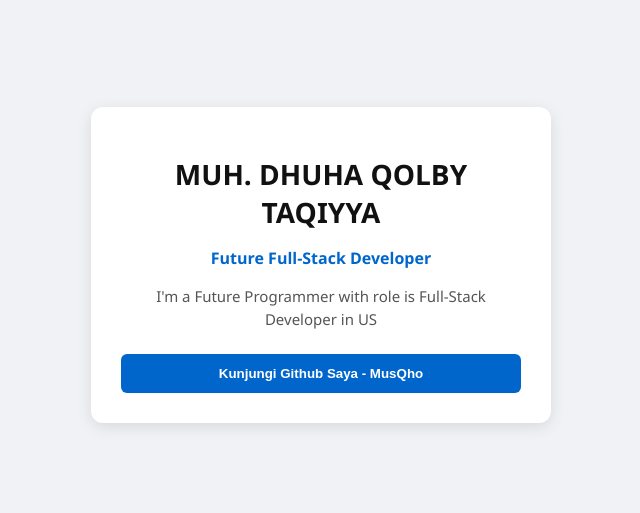
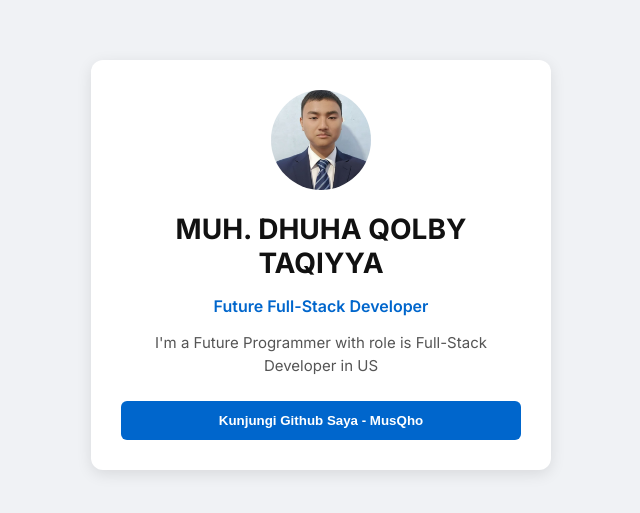
Before and after one commit to MusQho/Belajar-IT-PraKuliah, a plain HTML site: page index.html in a window 1280 px wide. Shown: the part 135-648 px from the top of the page, without its empty margins (319-959 px from the left). Drawn offline with Linux system fonts and the light colour scheme.

Commit message:
memberikan foto profile bulat didalam kartu

```diff
--- a/week-1/Day 2 - card/index.html
+++ b/index.html
@@ -1,13 +1,19 @@
 <!DOCTYPE html>
 <html lang="en">
+
 <head>
     <meta charset="UTF-8">
     <meta name="viewport" content="width=device-width, initial-scale=1.0">
+    <link rel="preconnect" href="https://fonts.googleapis.com">
+    <link rel="preconnect" href="https://fonts.gstatic.com" crossorigin>
+    <link href="https://fonts.googleapis.com/css2?family=Inter:ital,opsz,wght@0,14..32,100..900;1,14..32,100..900&display=swap" rel="stylesheet">
     <link rel="stylesheet" href="style.css">
-    <title>Card - Day 2</title>
+    <title>Tipografi - Day 3</title>
 </head>
+
 <body>
     <main class="profile-card">
+        <img src="picture.jpeg" alt="MusQho Profile Picture" class="avatar">
         <h1 class="name">MUH. DHUHA QOLBY TAQIYYA</h1>
 
         <p class="role">Future Full-Stack Developer</p>
@@ -16,4 +22,5 @@
         <button id="tombolKontak">Kunjungi Github Saya - MusQho</button>
     </main>
 </body>
+
 </html>
--- /dev/null
+++ b/style.css
@@ -0,0 +1,107 @@
+/* ganti font */
+/* ganti background */
+/* ganti warna font */
+/* mengakifkan komponen flexbox */
+/* mengarahkan flexbox secara vertikal(column) */
+/* menghimpit konten ketengah verikal(bila column) dan ketengah horizontal (bila row) */
+/* menghimpit konten kanan-kiri (bila column) dan atas-bawah (bila row) */
+/* tinggi halaman (100vh = menyesuaikan semua device panjang halaman) */
+/* mengatur jarak kosong dari luar border */
+body {
+    font-family: "Inter", sans-serif;
+    background-color: #f0f2f5;
+    color: #333;
+    display: flex;
+    align-items: center;
+    justify-content: center;
+    flex-direction: column;
+    height: 100vh;
+    margin: 0;
+}
+
+/* --- menghias foto */
+/* mengatur lebar
+mengatur tinggi
+mengatur lengkungan border
+menyesesuaikan ukuran gambar dalam kontainer */
+.avatar {
+    width: 100px;
+    height: 100px;
+    border-radius: 50%;
+    object-fit:cover;
+}
+
+/* --- menghias kartu nama --- */
+/* mengganiti background putih */
+/* mengtur jarak antara konten dengan border 12px */
+/* mengatur lengkungan border 12px */
+/* mengatur maksimal lebar */
+/* memberikan bayang bayang 4px(memberi bayangan dibawah konten) 15px(memberikan efek bayang halus rgba(0,0,0,0.1) */
+/* menengahkan konten pada main axis */
+.profile-card {
+    background-color: #ffffff;
+    padding: 30px;
+    border-radius: 12px;
+    max-width: 400px;
+    box-shadow: 0 4px 15px rgba(0, 0, 0, 0.1);
+    text-align: center;
+}
+
+/* --- menghias element h1 dengan class name ---*/
+/* warna font biru */
+/* jarak margin bagian bawah 10px */
+.name {
+    font-size: 28px;
+    color: #111111;
+    margin-bottom: 8px;
+}
+
+/* --- menghias paragraf (role) */
+/* warna font  */
+/* ketebalan font 600/medium */
+/* jarak margin bagian bawah 16px */
+.role {
+    font-size: 16px;
+    color: #0066cc;
+    font-weight: 600;
+    margin-bottom: 16px;
+}
+
+/* --- menghias paragraf (bio) --- */
+/* ukuran font */
+/* warna font */
+/* jarak spasi baris font */
+/* jarak margin bagian bawah 24px */
+.bio {
+    font-size: 15px;
+    color: #555555;
+    line-height: 1.5;
+    margin-bottom: 24px;
+}
+
+/*--- menghias button ---*/
+/* warna background */
+/* warna teks putih */
+/* ketebalan font 600/medium */
+/* bingkai di nonaktifkan */
+/* jarak antara konten dengan border 12 px(atas-bawah) 14 px(kanan-kiri)*/
+/* radius dari border (agar sedikit bulat) 6px */
+/* bila cursor diarahkan ke button akan berubah menjadi kursor pointer */
+/* efek transisi (ease) apabila tombol disorot kursor akan berubah background warnanya */
+/* lebar tombol 100% */
+#tombolKontak {
+    background-color: #0066cc;
+    color: #ffffff;
+    font-weight: 600;
+    border: none;
+    padding: 12px 24px;
+    border-radius: 6px;
+    cursor: pointer;
+    transition: background-color 0.2 ease;
+    width: 100%;
+}
+
+/* fungsi agar saat tombol disorot kursor berubah warna (hover)*/
+#tombolKontak:hover {
+    background-color: #0052a3;
+}
--- a/week-1/Day 1 - portofolio/style.css
+++ /dev/null
@@ -1,65 +0,0 @@
-body {
-    /* ganti font */
-    /* ganti background */
-    /* ganti warna font */
-    /* mengakifkan komponen flexbox */
-    /* mengarahkan flexbox secara vertikal(column) */
-    /* menghimpit konten ketengah verikal(bila column) dan ketengah horizontal (bila row) */
-    /* menghimpit konten kanan-kiri (bila column) dan atas-bawah (bila row) */
-    /* tinggi halaman (100vh = menyesuaikan semua device panjang halaman) */
-    /* mengatur jarak kosong dari luar border */
-    font-family: 'Segoe UI', Tahoma, Geneva, Verdana, sans-serif;
-    background-color: #f0f2f5;
-    color: #333;
-    display: flex;
-    flex-direction: column;
-    justify-content: center;
-    align-items: center;
-    height: 100vh;
-    margin: 0;
-}
-
-/* menghias element h1 */
-/* warna font biru */
-/* jarak margin bagian bawah 10px */
-h1 {
-    color: #1a73e8;
-    margin-bottom: 10px;
-}
-
-/* menghias button */
-/* warna background */
-/* warna teks putih */
-/* bingkai di nonaktifkan */
-/* jarak antara konten dengan border 12 px( 14 px*/
-/* ukuran font 16px */
-/* radius dari border (agar sedikit bulat) 6px */
-/* bila cursor diarahkan ke button akan berubah menjadi kursor pointer */
-/* efek transisi apabila tombol disorot kursor akan berubah background warnanya */
-button {
-    background-color: #1a73e8;
-    color: white;
-    border: none;
-    padding: 12px 14px;
-    font-size: 16px;
-    border-radius: 6px;
-    cursor: pointer;
-    transition: background-color 0.3s;
-}
-
-button:hover {
-    background-color: #1557b0;
-}
-
-/* menghias elemnt p */
-/* ukuran font 18px */
-/* mengatur lebar maksimal elemt p */
-/* menengahkan text  */
-/* jarak kosong bagian luar setelah border 25px */
-p {
-    font-size: 18px;
-    line-height: 1.6;
-    max-width: 600px;
-    text-align: center;
-    margin-bottom: 25px;
-}
--- a/week-1/Day 2 - card/style.css
+++ /dev/null
@@ -1,55 +0,0 @@
-body {
-    font-family: 'Segoe UI', Tahoma, Geneva, Verdana, sans-serif;
-    background-color: #f0f2f5;
-    color: #333;
-    display: flex;
-    align-items: center;
-    justify-content: center;
-    flex-direction: column;
-    height: 100vh;
-    margin: 0;
-}
-
-.profile-card {
-    background-color: #ffffff;
-    padding: 30px;
-    border-radius: 12px;
-    max-width: 400px;
-    box-shadow: 0 4px 15px rgba(0,0,0,0.1);
-    text-align: center;
-}
-.name {
-font-size: 28px;
-color: #111111;
-margin-bottom: 8px;
-}
-
-.role {
-    font-size: 16px;
-    color: #0066cc;
-    font-weight: 600;
-    margin-bottom: 16px;
-}
-
-.bio {
-    font-size: 15px;
-    color: #555555;
-    line-height: 1.5;
-    margin-bottom: 24px;
-}
-
-#tombolKontak {
-    background-color: #0066cc;
-    color: #ffffff;
-    font-weight: 600;
-    border: none;
-    padding: 12px 24px;
-    border-radius: 6px;
-    cursor: pointer;
-    transition: background-color 0.2 ease;
-    width: 100%;
-}
-
-#tombolKontak:hover {
-    background-color: #0052a3;
-}
--- a/week-1/Day 3 - Tipografi font google/style.css
+++ /dev/null
@@ -1,3 +0,0 @@
-body {
-    font-family: "Inter", sans-serif;
-}
```
Also changed, not shown: week-1/Day 1 - portofolio/index.html (deleted, +0 -16 lines), week-1/Day 3 - Tipografi font google/index.html (deleted, +0 -25 lines), picture.jpeg (added), 1 other file.
